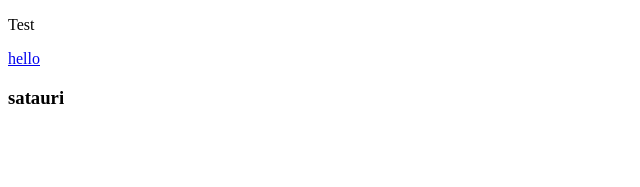
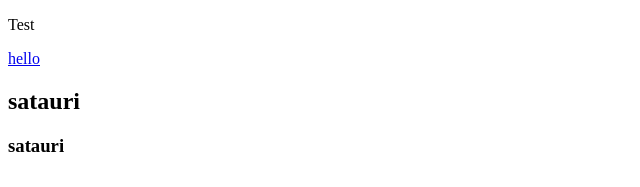
Before and after one commit to kristina-makalatia/lesson4-fontsAcademy, a plain HTML site: page index.html in a window 1280 px wide. Shown: the whole page, without its empty margins (0-640 px from the left). Drawn offline with Linux system fonts and the light colour scheme.

Commit message:
add title

```diff
--- a/index.html
+++ b/index.html
@@ -7,6 +7,7 @@
 	<p> Test </p>
 	<a href="#" class="link"> hello</a>
 
+	<h2 class="titleh3"> satauri  </h2>
 	<section>
 		<h3> satauri </h3>
 	</section>
```
